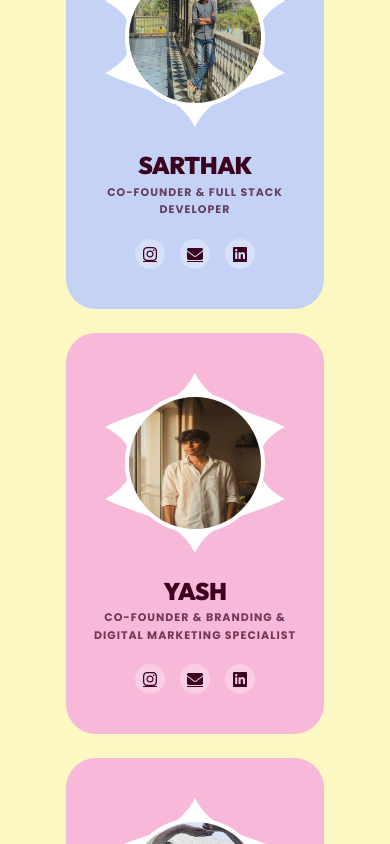
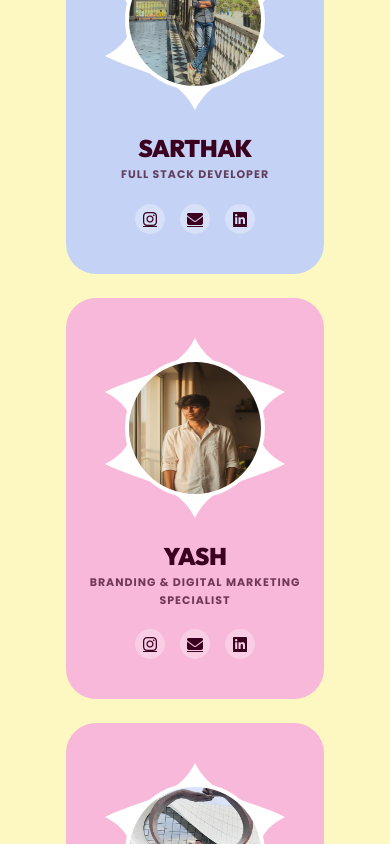
Before and after one commit to omkar2446/web-craft, a React (Vite) app in the folder frontend/: page / in a window 390 px wide. Shown: the part 9573-10417 px from the top of the page. Built offline with nearby package versions, Linux system fonts and the light colour scheme.

Commit message:
Responsiveness Improved

```diff
--- a/frontend/src/components/Team.jsx
+++ b/frontend/src/components/Team.jsx
@@ -9,7 +9,7 @@ const Team = () => {
   const members = [
     {
       name: "omkar",
-      role: "Co-Founder & Full Stack Developer ",
+      role: "Full Stack Developer ",
       color: "card-peach",
       photo: "/omkar.jpeg",
       instagram: "https://instagram.com/omkartambe24_46",
@@ -18,7 +18,7 @@ const Team = () => {
     },
     {
       name: "sarthak",
-      role: "Co-Founder & Full Stack Developer",
+      role: "Full Stack Developer",
       color: "card-blue",
       photo: "/sarthak.png",
       instagram: "https://instagram.com/sarthak_tanpure_9290",
@@ -27,7 +27,7 @@ const Team = () => {
     },
     {
       name: "yash",
-      role: "Co-Founder & Branding & Digital Marketing Specialist",
+      role: "Branding & Digital Marketing Specialist",
       color: "card-pink",
       photo: "/yash.jpeg",
       instagram: "https://instagram.com/yashtambe1",
```
